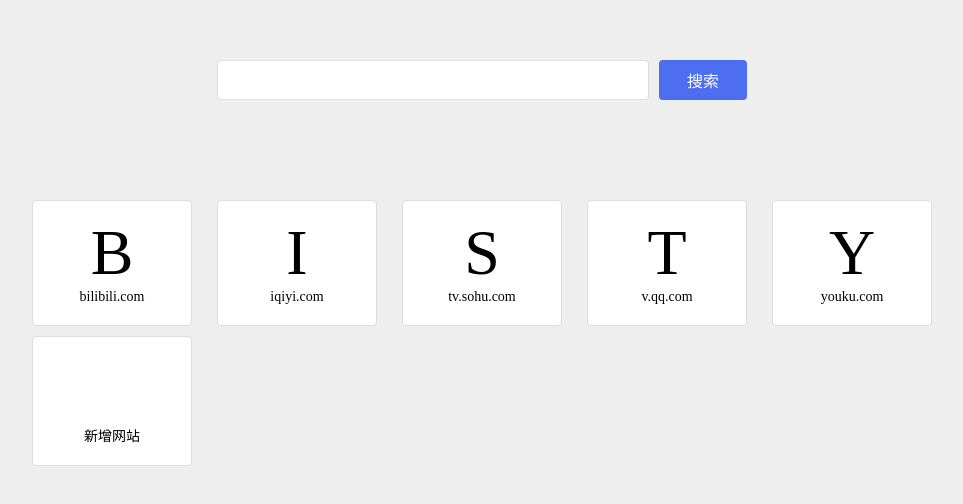
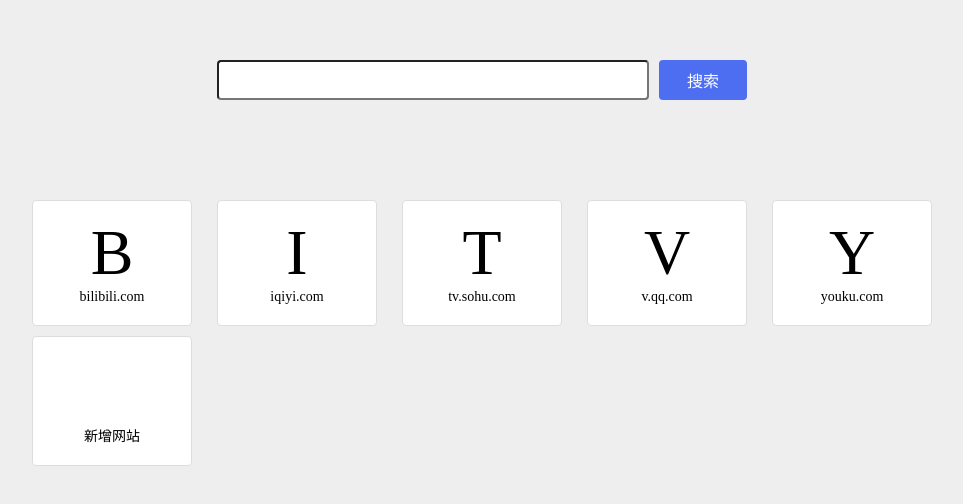
Before and after one commit to clouddawn/ABC-nav, a website: page src/index.html in a window 1280 px wide. Shown: the part 120-624 px from the top of the page, without its empty margins (158-1121 px from the left). Drawn offline with nearby package versions, Linux system fonts and the light colour scheme.

Commit message:
改一下首字母

```diff
--- a/src/main.js
+++ b/src/main.js
@@ -6,8 +6,8 @@
 const hashMap = xObject || [
     {logo:'B',logoType:'text',url:'https://www.bilibili.com'},
     {logo:'I',logoType:'text',url:'https://www.iqiyi.com'},
-    {logo:'S',logoType:'text',url:'https://tv.sohu.com/tv_21.shtml'},
-    {logo:'T',logoType:'text',url:'https://v.qq.com'},
+    {logo:'T',logoType:'text',url:'https://tv.sohu.com/tv_21.shtml'},
+    {logo:'V',logoType:'text',url:'https://v.qq.com'},
     {logo:'Y',logoType:'text',url:'https://www.youku.com'}
 ];
 
--- a/src/style.css
+++ b/src/style.css
@@ -60,7 +60,6 @@
     margin-right: 10px;
     height: 40px;
     padding: 0 10px;
-    border: 1px solid #ddd;
     border-radius: 4px;
     outline-color: rgba(78, 110, 242, 1);
 }
```
Also changed, not shown: 6 other files.
